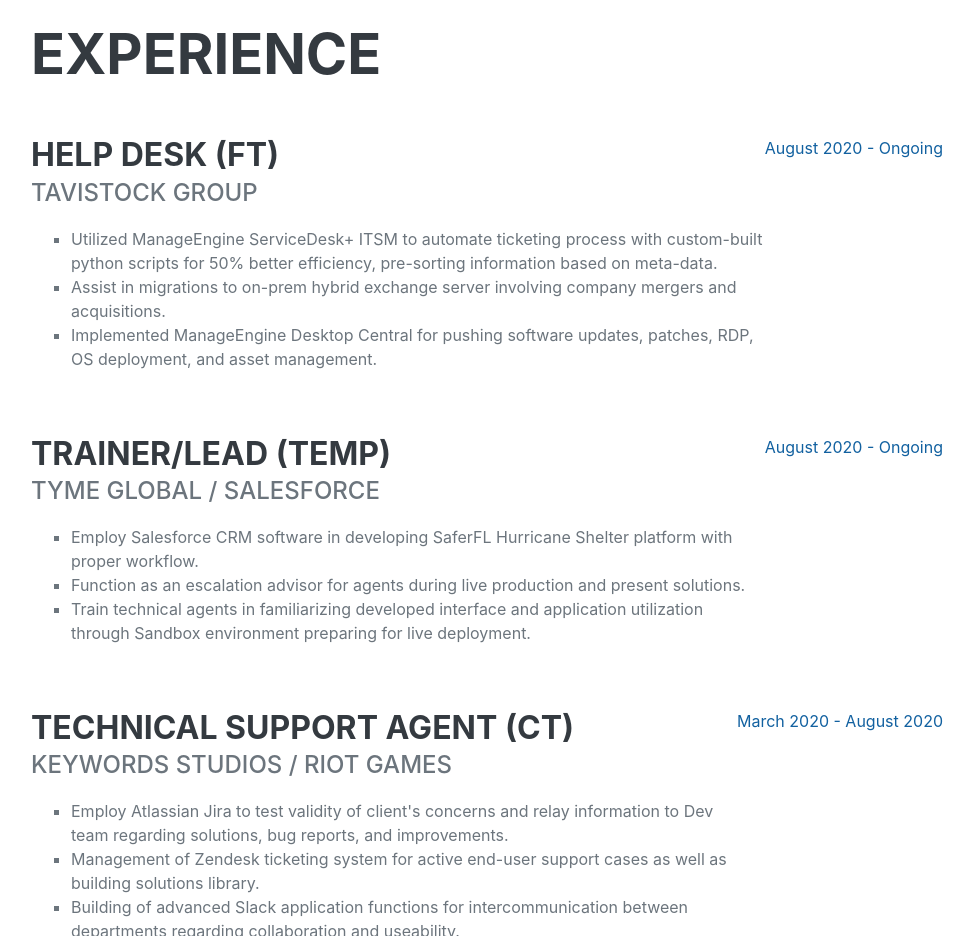
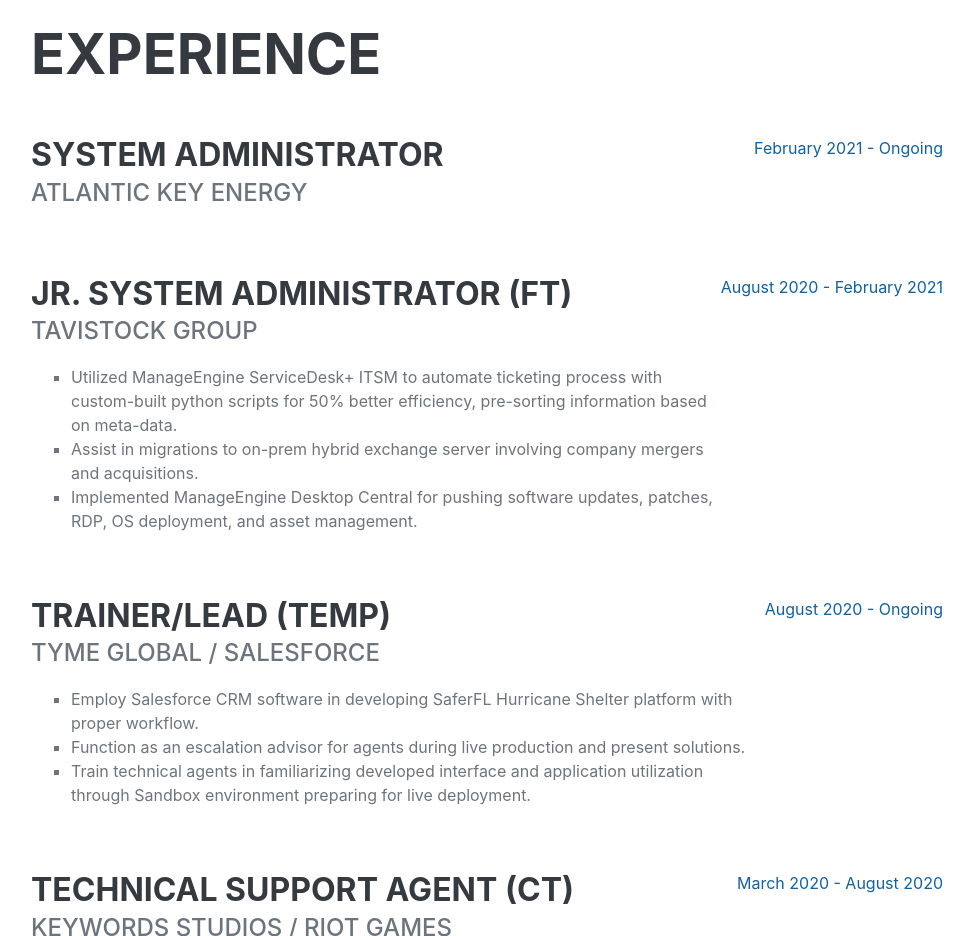
Before and after one commit to kyomi44/cloudresume, a plain HTML site: page index.html in a window 1280 px wide. Shown: the part 860-1796 px from the top of the page, without its empty margins (289-1263 px from the left). Drawn offline with nearby package versions, Linux system fonts and the light colour scheme; a web font is replaced by a local one.

Commit message:
Update index.html

```diff
--- a/index.html
+++ b/index.html
@@ -73,7 +73,14 @@
                     <h2 class="mb-5">Experience</h2>
                     <div class="d-flex flex-column flex-md-row justify-content-between mb-5">
                         <div class="flex-grow-1">
-                            <h3 class="mb-0">Help Desk (FT)</h3>
+                            <h3 class="mb-0">System Administrator</h3>
+                            <div class="subheading mb-3">Atlantic Key Energy</div>
+                        </div>
+                        <div class="flex-shrink-0"><span class="text-primary">February 2021 - Ongoing</span></div>
+                    </div>
+                    <div class="d-flex flex-column flex-md-row justify-content-between mb-5">
+                        <div class="flex-grow-1">
+                            <h3 class="mb-0">Jr. System Administrator (FT)</h3>
                             <div class="subheading mb-3">Tavistock Group</div>
                             <ul class="a">
                                 <li>Utilized ManageEngine ServiceDesk+ ITSM to automate ticketing process with custom-built
@@ -84,7 +91,7 @@
                                     deployment, and asset management.</li>
                             </ul>
                         </div>
-                        <div class="flex-shrink-0"><span class="text-primary">August 2020 - Ongoing</span></div>
+                        <div class="flex-shrink-0"><span class="text-primary">August 2020 - February 2021</span></div>
                     </div>
                     <div class="d-flex flex-column flex-md-row justify-content-between mb-5">
                         <div class="flex-grow-1">
```
